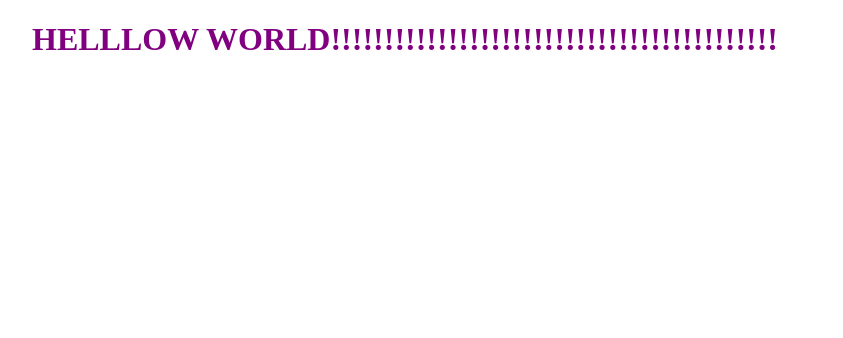
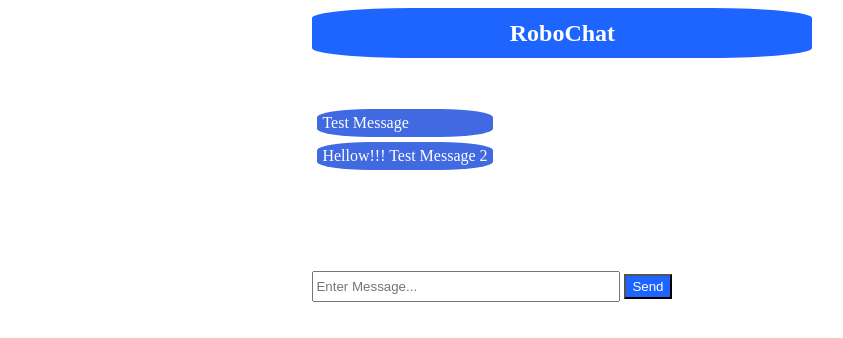
Before and after one commit to Andriy00kl/amlet3-chat, a website: page static/index.html in a window 1280 px wide. Shown: the whole page, without its empty margins (235-1078 px from the left). Drawn offline with Linux system fonts and the light colour scheme.

Commit message:
css chat

```diff
--- a/static/index.html
+++ b/static/index.html
@@ -8,7 +8,19 @@
     <link rel="stylesheet" href="style.css">
 </head>
 <body>
-    <h1>HELLLOW WORLD!!!!!!!!!!!!!!!!!!!!!!!!!!!!!!!!!!!!!!!!!!</h1>
+    <main>
+        <div>
+            <h2 class="header">RoboChat</h1>
+        </div>
+        <ul id="message">
+            <li>Test Message</li>
+            <li>Hellow!!! Test Message 2</li>
+        </ul>
+        <form id="from">
+            <input type="text" id="input" placeholder="Enter Message...">
+            <input type="submit" class="submit" value="Send">
+        </form>
+    </main>
     <script src="script.js"> </script>
 </body>
 </html>
--- a/static/style.css
+++ b/static/style.css
@@ -1,4 +1,38 @@
-h1{
-    color: purple;
-    text-align: center;
+body{
+    display: flex;
+    justify-content: center;
+    align-items: center;
 }
+div{
+    position: fixed;
+    display: flex;
+    justify-content: center;
+    align-items: center;
+    border-radius: 20%;
+    height: 50px;
+    width: 500px;
+    color: white;
+    background-color:rgb(30, 101, 255) ;
+}
+ul{
+    padding: 5rem 0;
+}
+li{
+    margin: 5px;
+    padding: 5px;
+    color: white;
+    border-radius: 30%;
+    background-color: royalblue;
+}
+#from{
+    position: fixed;
+}
+#input{
+    height: 25px;
+    width: 300px;
+}
+.submit{
+    color: white;
+    height: 25px;
+    background-color:rgb(30, 101, 255) ;
+}
```
